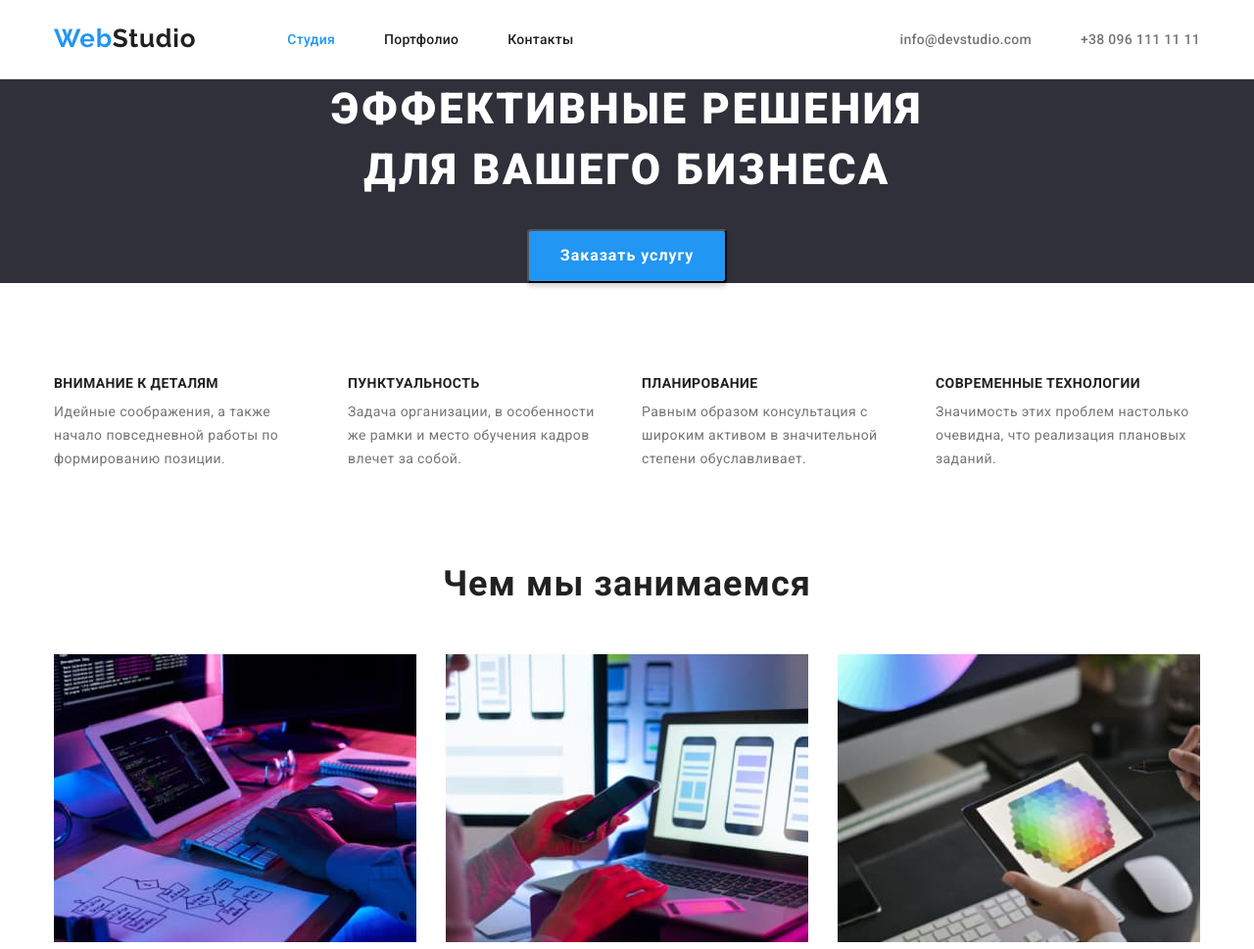
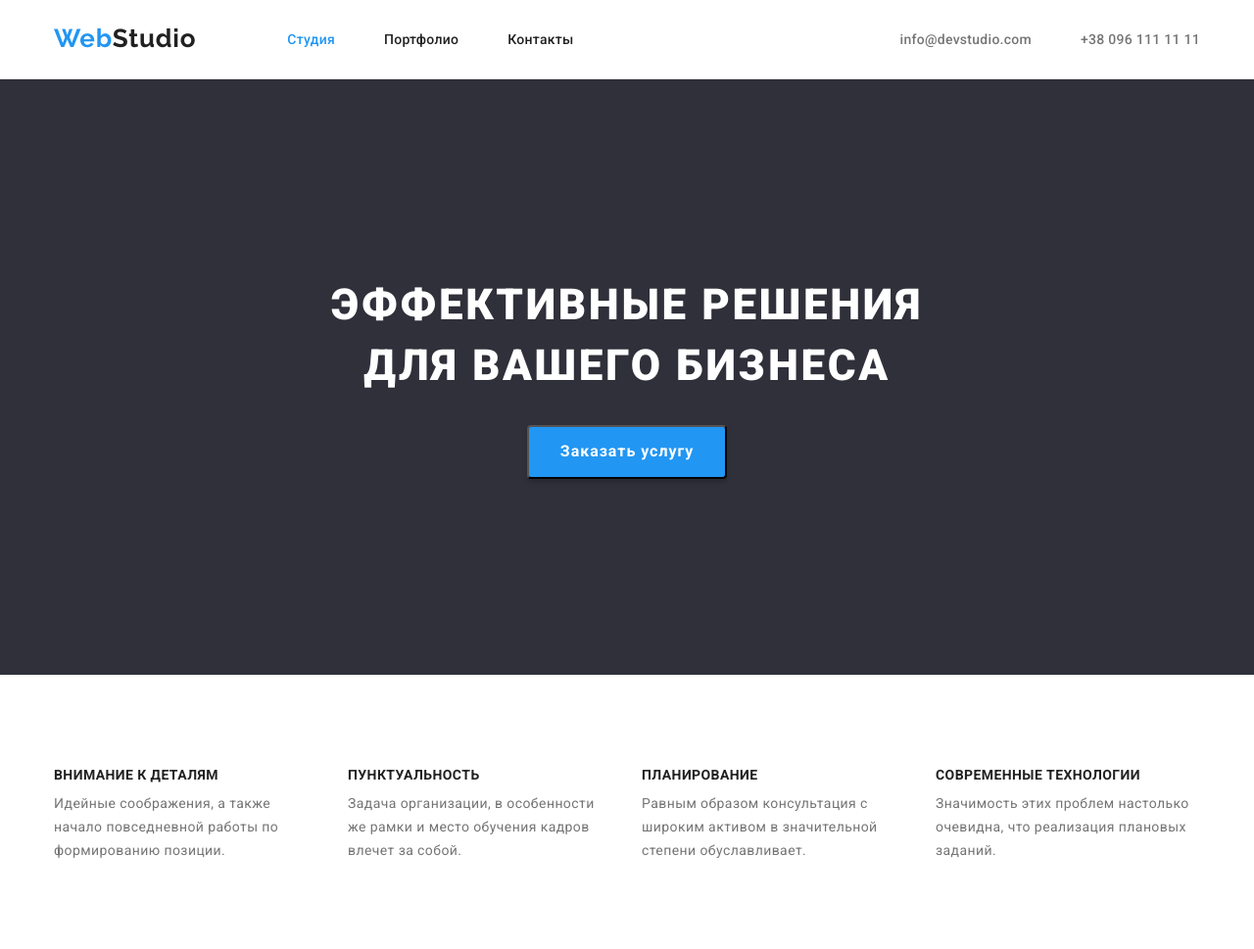
Before and after one commit to KryzhMax/goit-markup-hw-03, a plain HTML site: page index.html in a window 1280 px wide. Shown: the top 969 px of the page at 98% size. Drawn offline with nearby package versions, Linux system fonts and the light colour scheme.

Commit message:
paddings added

```diff
--- a/css/styles.css
+++ b/css/styles.css
@@ -152,6 +152,7 @@ p{
     background-color: #2F303A;
     text-align: center;
     margin-bottom: 94px;
+    padding: 200px 0;
 }
 
 .hero-title{
```
